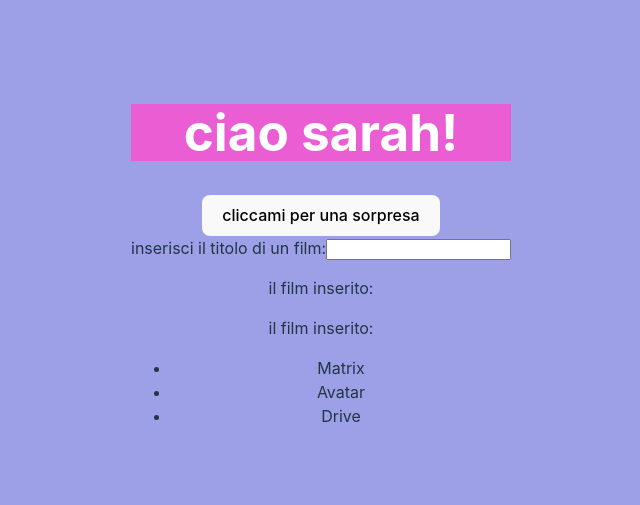
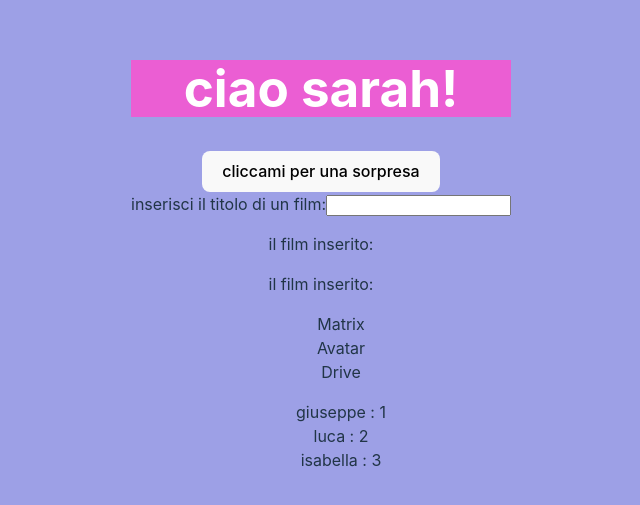
Before and after one commit to sarahelshark/my-first-vite-project, a Vue app: page / in a window 1280 px wide. Shown: the part 143-648 px from the top of the page, without its empty margins (319-959 px from the left). Built offline with nearby package versions, Linux system fonts and the light colour scheme.

Commit message:
loop in array di oggetti

```diff
--- a/src/App.vue
+++ b/src/App.vue
@@ -8,16 +8,33 @@ export default{
       movie:"",
       show: true,
       films:['Matrix','Avatar','Drive'],
-    }
+      users:[
+        {
+          id: 1 ,
+          name: "giuseppe",
+        },
+        {
+          id: 2 ,
+          name: "luca",
+        },
+        {
+          id: 3,
+          name: "isabella",
+        }
+      ]
+     }
   },
   methods:{
     greetings(){
       console.log( " ciao" , this.message );
      document.getElementById('emptyEl').innerHTML += `ciao ${this.message}`
     }
+}
 
 }
-}
+
+
+
 </script>
 
 <template>
@@ -31,9 +48,17 @@ export default{
    <p v-show="show">il film inserito: {{ movie }}</p>
    <p id="emptyEl"></p>
 
+   <!--loop in array di stringhe -->
    <ul>
     <li v-for="film in films">
        {{ film }}
+    </li>
+   </ul>
+
+   <!--loop in array of object-->
+   <ul>
+    <li v-for="user in users">
+       {{ user.name }} : {{ user.id }}
     </li>
    </ul>
   </div>
--- a/src/style.css
+++ b/src/style.css
@@ -12,7 +12,9 @@
   -webkit-font-smoothing: antialiased;
   -moz-osx-font-smoothing: grayscale;
 }
-
+*{
+  list-style: none;
+}
 .pink{
  background-color: #eb5ed3;
  color: white;
```
